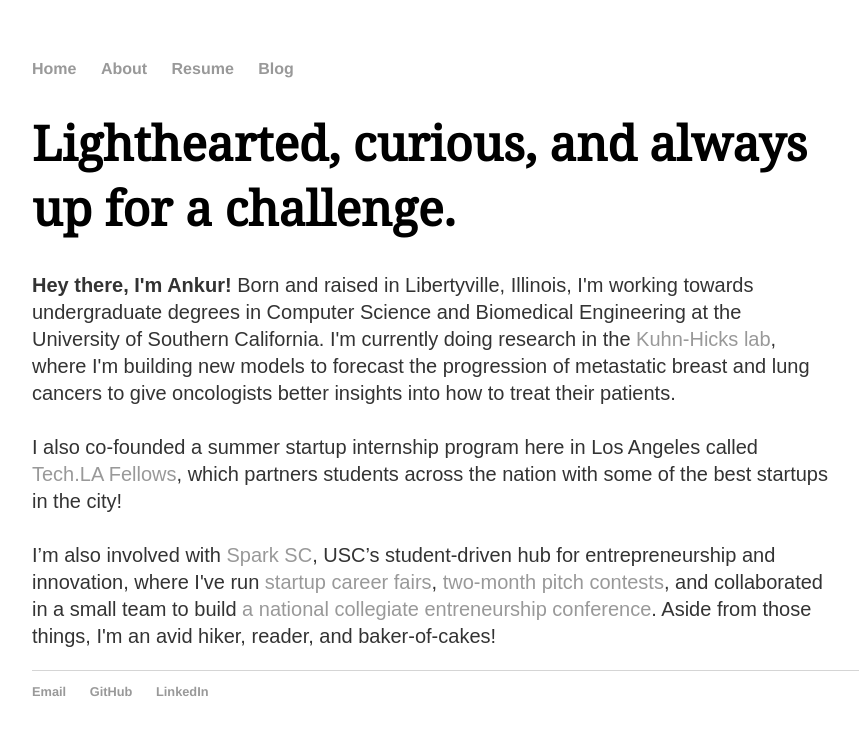
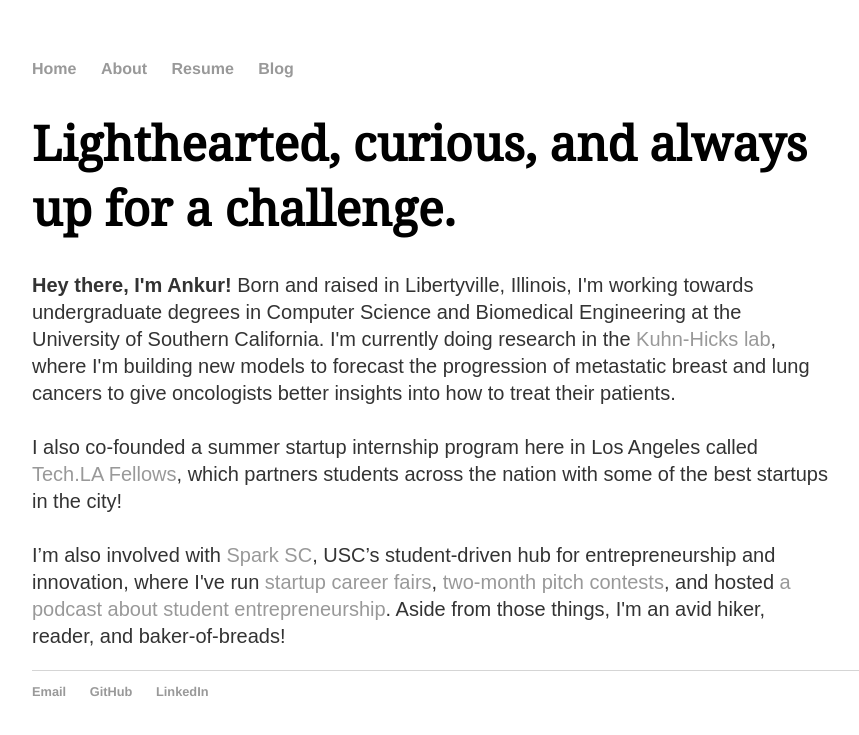
Before and after one commit to arastogi15/arastogi15.github.io, a Jekyll site: the page built from about/index.html, in a window 1280 px wide. Shown: the top 735 px of the page, without its empty margins (160-1019 px from the left). Built offline with Jekyll 4.4.1, drawn with Linux system fonts in a browser that asks for light colours.

Commit message:
Updated dead link and last line of about.

```diff
--- a/about/index.html
+++ b/about/index.html
@@ -9,7 +9,7 @@ title: Ankur Rastogi
 			<br> <br>
 			I also co-founded a summer startup internship program here in Los Angeles called <a href="http://tech.la">Tech.LA Fellows</a>, which partners students across the nation with some of the best startups in the city! <br> <br>
 
-			I’m also involved with <a href="http://sparksc.org">Spark SC</a>, USC’s student-driven hub for entrepreneurship and innovation, where I've run<a href="http://startupcareerfair.sparksc.org/"> startup career fairs</a>, <a href="http://1000pitches.sparksc.org/">two-month pitch contests</a>, and collaborated in a small team to build <a href="http://uniteconf.org/">a national collegiate entreneurship conference</a>.
+			I’m also involved with <a href="http://sparksc.org">Spark SC</a>, USC’s student-driven hub for entrepreneurship and innovation, where I've run<a href="http://startupcareerfair.sparksc.org/"> startup career fairs</a>, <a href="http://1000pitches.sparksc.org/">two-month pitch contests</a>, and hosted <a href="https://soundcloud.com/sparkxm/the-thiel-fellow-series-episode-1">a podcast about student entrepreneurship</a>.
 
-			Aside from those things, I'm an avid hiker, reader, and baker-of-cakes!
+			Aside from those things, I'm an avid hiker, reader, and baker-of-breads!
 </div><!-- /.blurb -->
```
